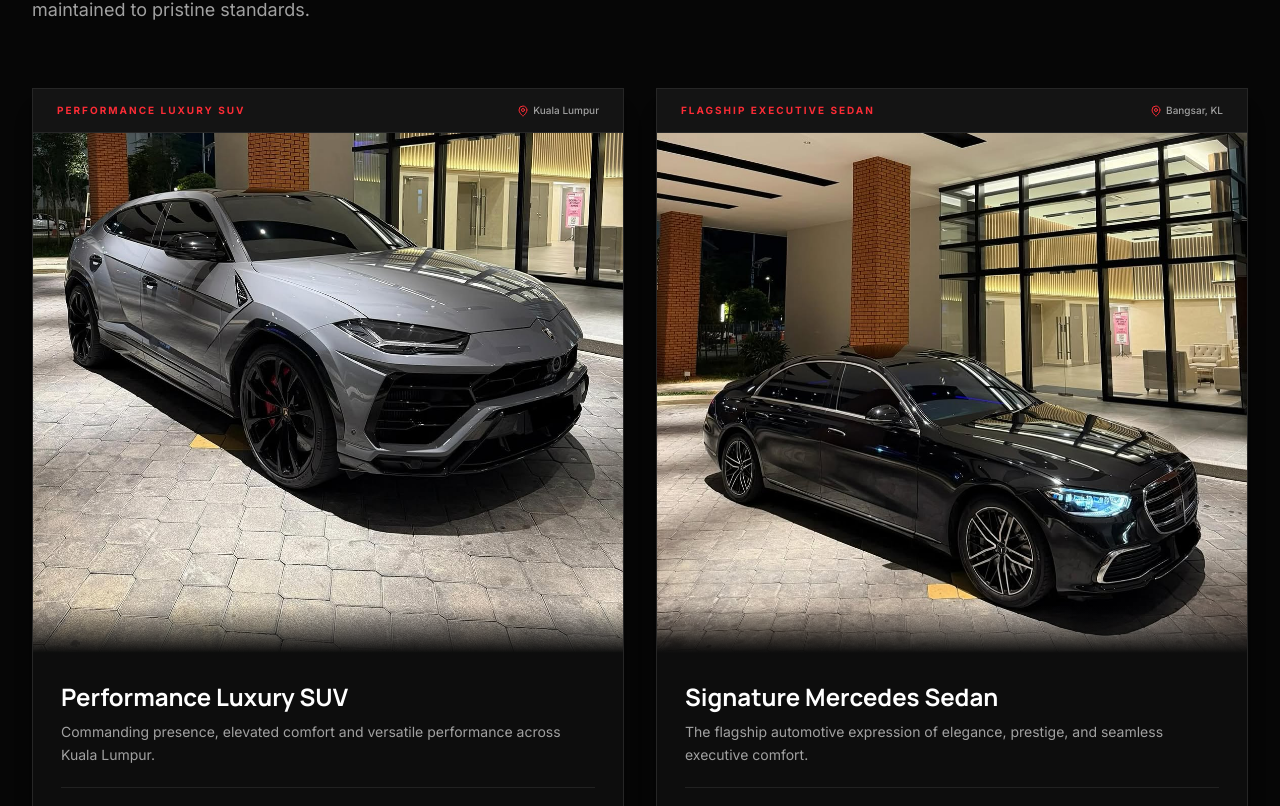
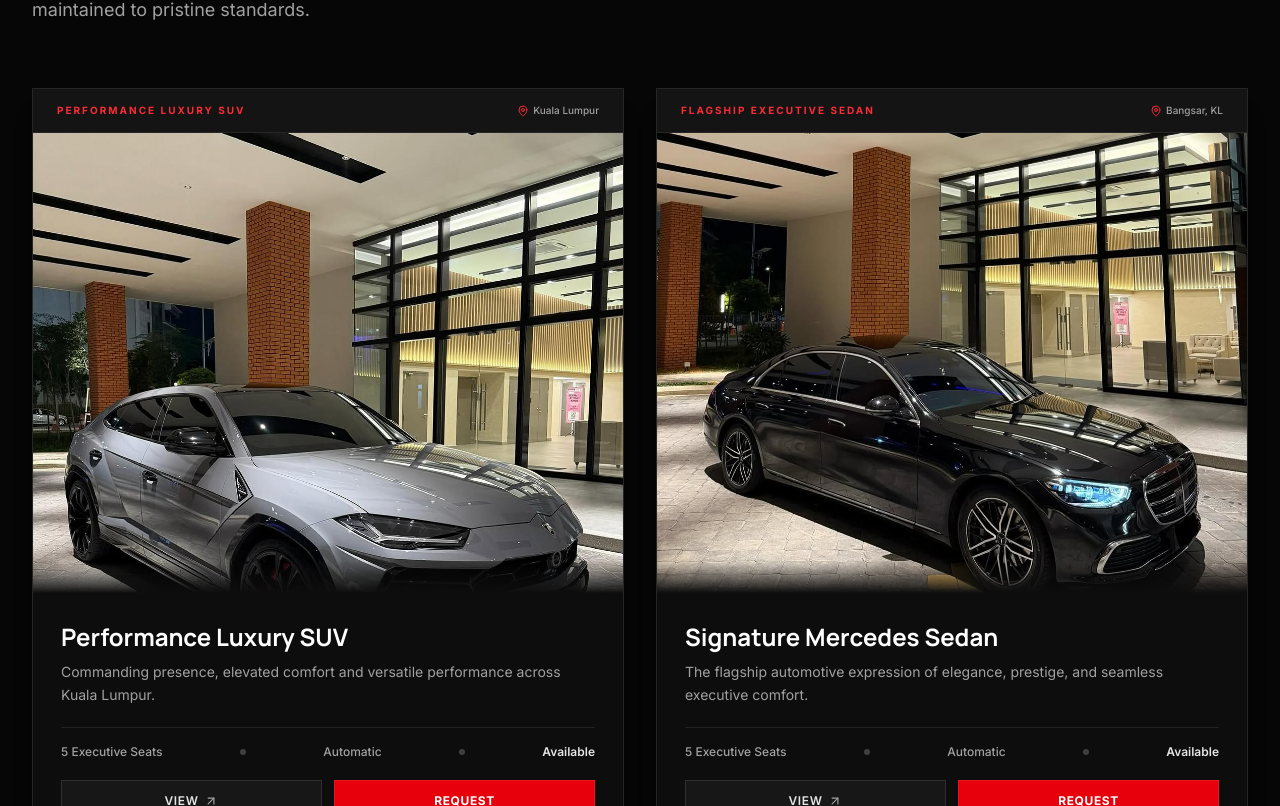
Before and after one commit to ArhamAmjad96/Car-Rental, a Next.js app: page / in a window 1280 px wide. Shown: the part 1634-2440 px from the top of the page. Built offline with nearby package versions, Linux system fonts and the light colour scheme.

Commit message:
Fix Performance Luxury SUV framing: custom focal alignment to center the SUV roof and body without top clipping or bottom pavement waste

```diff
--- a/src/components/fleet/FleetCard.tsx
+++ b/src/components/fleet/FleetCard.tsx
@@ -18,7 +18,10 @@
 export function FleetCard({
   vehicle,
   className,
+  imagePosition,
 }: FleetCardProps) {
+  const activePosition = vehicle.imagePosition || imagePosition || "object-center";
+
   return (
     <motion.div
       whileHover={{ y: -6 }}
@@ -39,19 +42,22 @@
         </div>
       </div>
 
-      {/* Bigger Image Container matching original photo proportions (3:4 ratio) */}
-      <div className="relative w-full h-[400px] sm:h-[480px] md:h-[520px] bg-[#080808] overflow-hidden flex items-center justify-center">
+      {/* Image Container — Perfectly Centered on the Vehicle */}
+      <div className="relative w-full h-[360px] sm:h-[420px] md:h-[460px] bg-[#080808] overflow-hidden flex items-center justify-center">
         <Image
           src={vehicle.image}
           alt={`${vehicle.name} - REXX Luxury Rental Kuala Lumpur`}
           fill
           sizes="(max-width: 768px) 100vw, 50vw"
-          className="object-cover object-bottom group-hover:scale-105 transition-transform duration-700 ease-out z-0"
+          className={cn(
+            "object-cover group-hover:scale-105 transition-transform duration-700 ease-out z-0",
+            activePosition
+          )}
           priority={false}
         />
 
-        {/* Minimal Bottom Gradient for smooth transition to card content */}
-        <div className="absolute bottom-0 inset-x-0 h-12 bg-gradient-to-t from-[#0D0D0D] to-transparent pointer-events-none z-10" />
+        {/* Minimal Bottom Vignette */}
+        <div className="absolute bottom-0 inset-x-0 h-8 bg-gradient-to-t from-[#0D0D0D] to-transparent pointer-events-none z-10" />
       </div>
 
       {/* Content Area */}
--- a/src/data/vehicles.ts
+++ b/src/data/vehicles.ts
@@ -6,6 +6,7 @@
   category: "Performance" | "Executive Sedan" | "Chauffeur" | "Executive Transport";
   categoryLabel: string;
   image: string;
+  imagePosition?: string;
   gallery: string[];
   featured: boolean;
   highlightedInShowcase: boolean;
@@ -28,6 +29,7 @@
     category: "Performance",
     categoryLabel: "Performance Luxury SUV",
     image: "/assets/rexx/fleet/performance-suv-silver.jpg",
+    imagePosition: "object-[center_22%]",
     gallery: [
       "/assets/rexx/fleet/performance-suv-silver.jpg",
       "/assets/rexx/signature/mercedes-angle-03.jpg",
@@ -58,6 +60,7 @@
     category: "Executive Sedan",
     categoryLabel: "Flagship Executive Sedan",
     image: "/assets/rexx/hero/signature-mercedes-hero.jpg",
+    imagePosition: "object-[center_75%]",
     gallery: [
       "/assets/rexx/hero/signature-mercedes-hero.jpg",
       "/assets/rexx/signature/mercedes-angle-03.jpg",
@@ -89,6 +92,7 @@
     category: "Chauffeur",
     categoryLabel: "Executive Chauffeur",
     image: "/assets/rexx/services/executive-chauffeur-mercedes.jpg",
+    imagePosition: "object-[center_80%]",
     gallery: [
       "/assets/rexx/services/executive-chauffeur-mercedes.jpg",
       "/assets/rexx/signature/mercedes-angle-02.jpg",
@@ -119,6 +123,7 @@
     category: "Executive Sedan",
     categoryLabel: "Executive Business Sedan",
     image: "/assets/rexx/fleet/premium-sedan-black.jpg",
+    imagePosition: "object-[center_75%]",
     gallery: [
       "/assets/rexx/fleet/premium-sedan-black.jpg",
       "/assets/rexx/fleet/mercedes-sedan-black.jpg",
@@ -149,6 +154,7 @@
     category: "Executive Sedan",
     categoryLabel: "Driver-Focused Luxury",
     image: "/assets/rexx/fleet/bmw-executive-sedan.jpg",
+    imagePosition: "object-[center_75%]",
     gallery: [
       "/assets/rexx/fleet/bmw-executive-sedan.jpg",
       "/assets/rexx/signature/mercedes-angle-03.jpg",
@@ -178,6 +184,7 @@
     category: "Executive Transport",
     categoryLabel: "Luxury Transport MPV",
     image: "/assets/rexx/fleet/toyota-luxury-mpv.jpg",
+    imagePosition: "object-[center_75%]",
     gallery: [
       "/assets/rexx/fleet/toyota-luxury-mpv.jpg",
       "/assets/rexx/signature/mercedes-interior.jpg",
```
